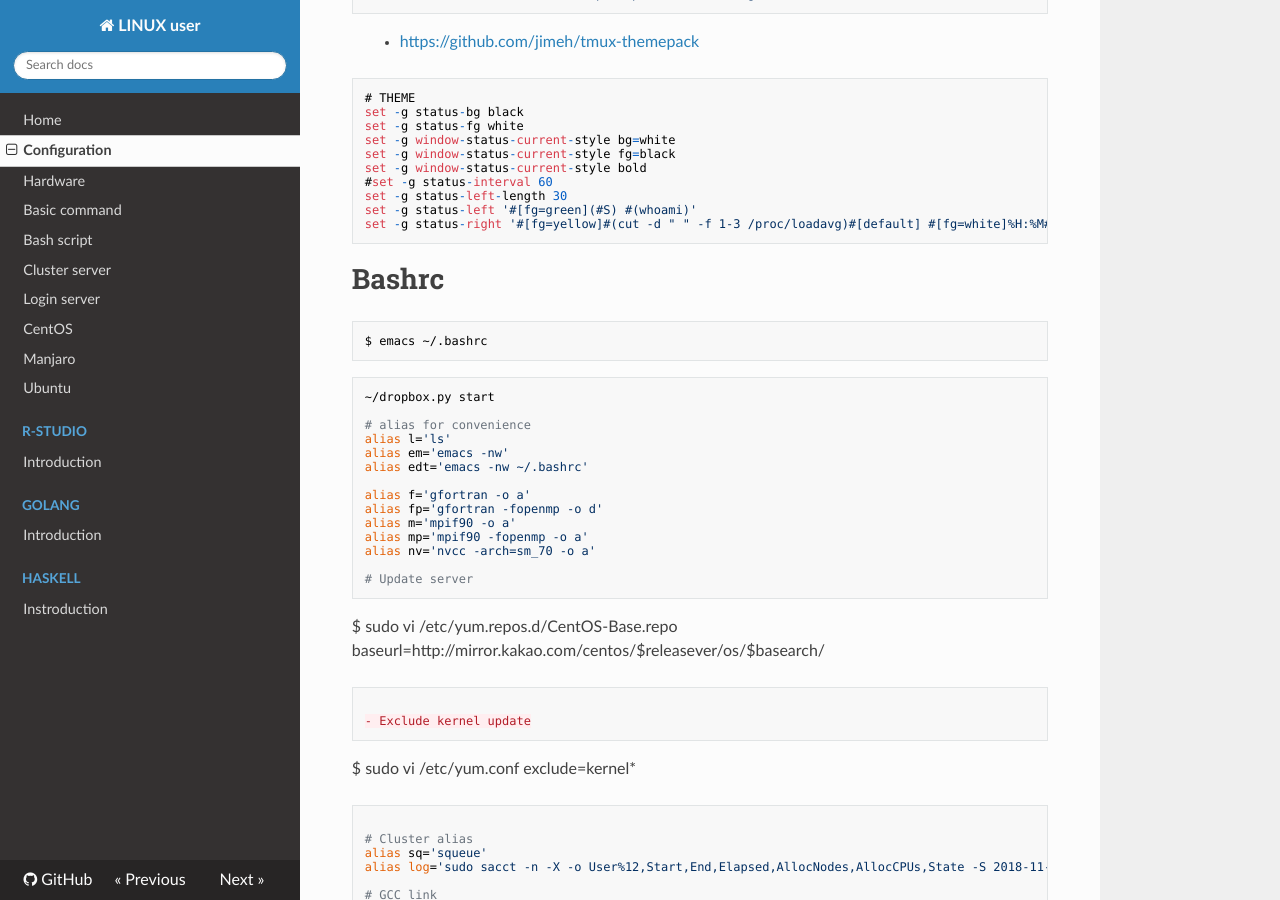
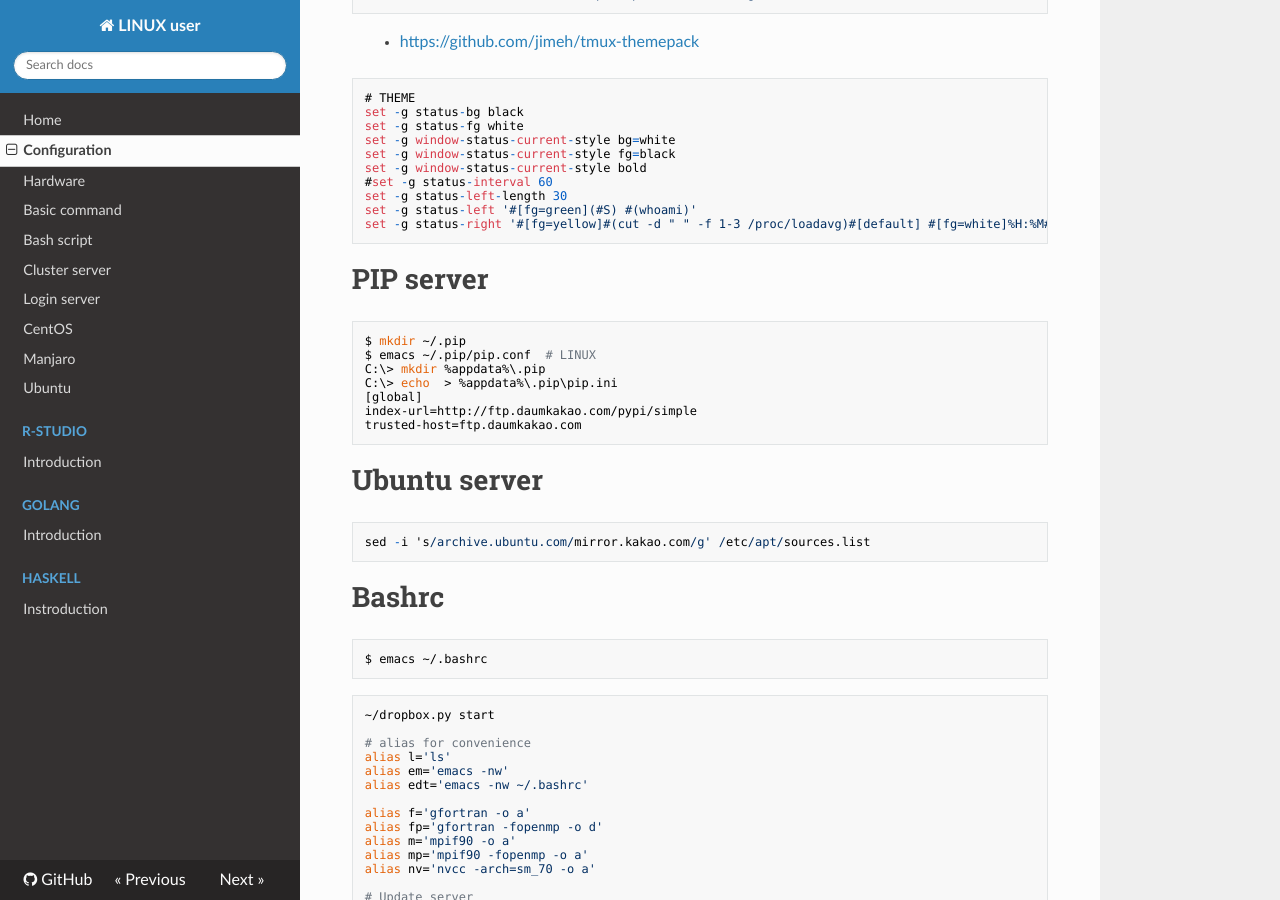
Before and after one commit to WonyoungCho/LINUX, an MkDocs documentation site: the page built from docs/config.md, in a window 1280 px wide and 900 px high, scrolled down 840 px. Built offline with MkDocs 1.6.1, drawn with Linux system fonts in a browser that asks for light colours; nearby versions of some CDN libraries; old or Windows-style settings are respelled for this version of MkDocs.

Commit message:
Update config.md

````diff
--- a/docs/config.md
+++ b/docs/config.md
@@ -52,6 +52,22 @@ set -g window-status-current-style bold
 set -g status-left-length 30
 set -g status-left '#[fg=green](#S) #(whoami)'
 set -g status-right '#[fg=yellow]#(cut -d " " -f 1-3 /proc/loadavg)#[default] #[fg=white]%H:%M#[default]'
+```
+
+# PIP server
+```
+$ mkdir ~/.pip
+$ emacs ~/.pip/pip.conf  # LINUX
+C:\> mkdir %appdata%\.pip
+C:\> echo  > %appdata%\.pip\pip.ini
+[global]
+index-url=http://ftp.daumkakao.com/pypi/simple
+trusted-host=ftp.daumkakao.com
+```
+
+# Ubuntu server
+```
+sed -i 's/archive.ubuntu.com/mirror.kakao.com/g' /etc/apt/sources.list
 ```
 
 # Bashrc
````
